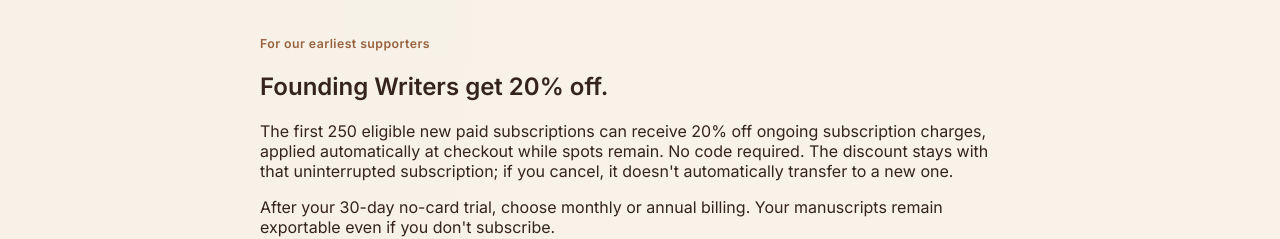
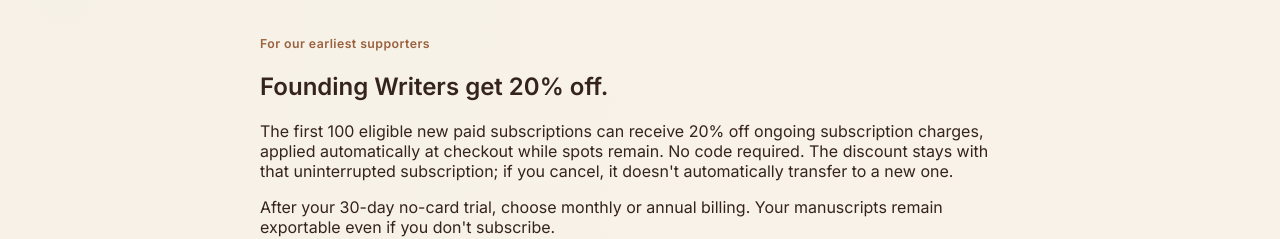
Before and after one commit to mhanna50/Bookworm-Site, a Next.js app: page /pricing in a window 1280 px wide. Shown: the part 1800-2039 px from the top of the page. Built offline with nearby package versions, Linux system fonts and the light colour scheme; no server answers.

Commit message:
Set founding writer launch offer to first 100

```diff
--- a/app/pricing/page.tsx
+++ b/app/pricing/page.tsx
@@ -68,7 +68,7 @@ export default function PricingPage() {
         <div className="site-container narrow">
           <span className="eyebrow">For our earliest supporters</span>
           <h2>Founding Writers get 20% off.</h2>
-          <p>The first 250 eligible new paid subscriptions can receive 20% off ongoing subscription charges, applied automatically at checkout while spots remain. No code required. The discount stays with that uninterrupted subscription; if you cancel, it doesn't automatically transfer to a new one.</p>
+          <p>The first 100 eligible new paid subscriptions can receive 20% off ongoing subscription charges, applied automatically at checkout while spots remain. No code required. The discount stays with that uninterrupted subscription; if you cancel, it doesn't automatically transfer to a new one.</p>
           <p>After your 30-day no-card trial, choose monthly or annual billing. Your manuscripts remain exportable even if you don't subscribe.</p>
         </div>
       </section>
```
